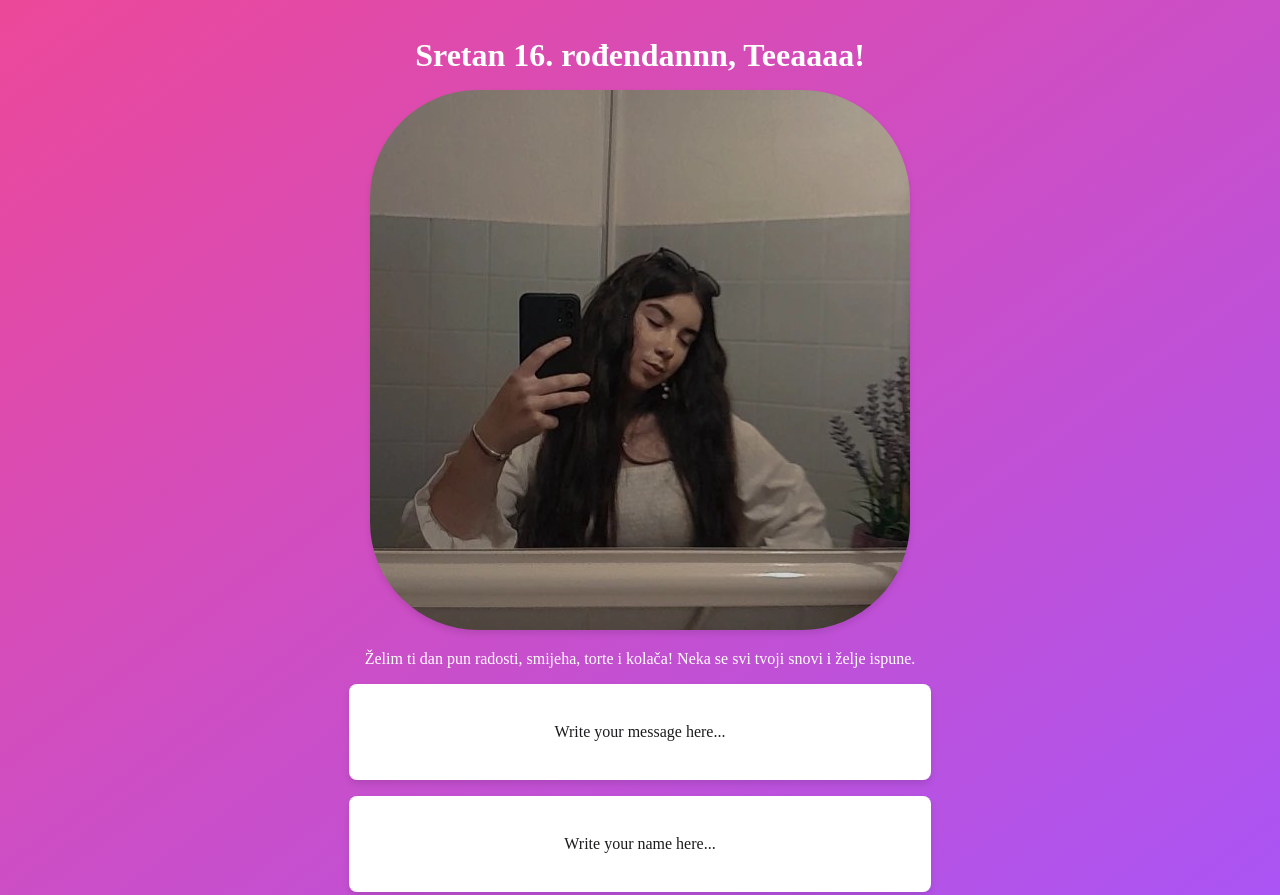
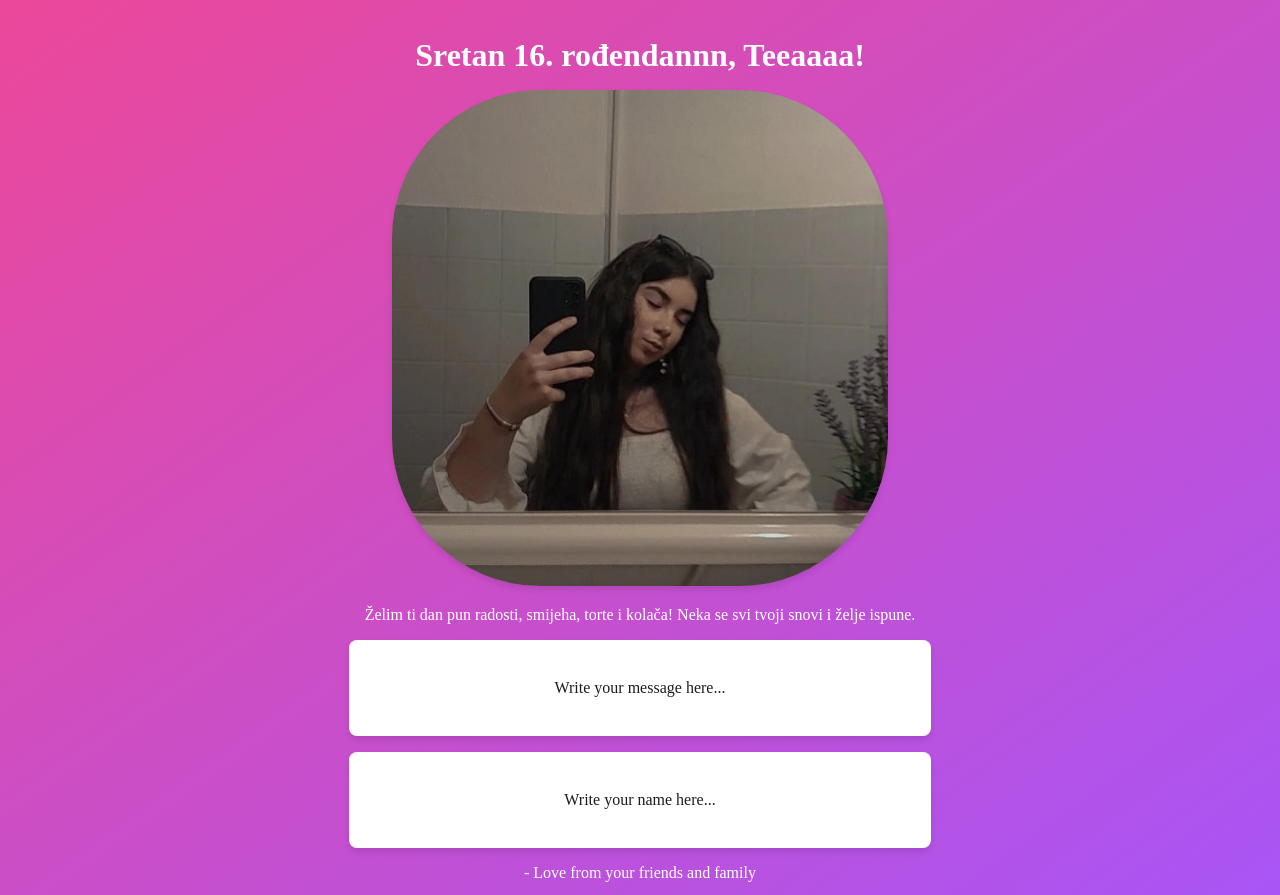
Before and after one commit to Royiex/royiex.github.io, a plain HTML site: page index.html in a window 1280 px wide. Shown: the top 895 px of the page. Drawn offline with Linux system fonts and the light colour scheme; a web font is replaced by a local one.

Commit message:
Update index.html

```diff
--- a/index.html
+++ b/index.html
@@ -30,10 +30,10 @@
       }
 
       .birthday-img {
-        border-radius: 20%;
+        border-radius: 30%;
         box-shadow: 0 4px 6px rgba(0, 0, 0, 0.1);
         margin-bottom: 1rem;
-        max-width: 100%;
+        max-width: 85%;
         height: auto;
       }
 
```
